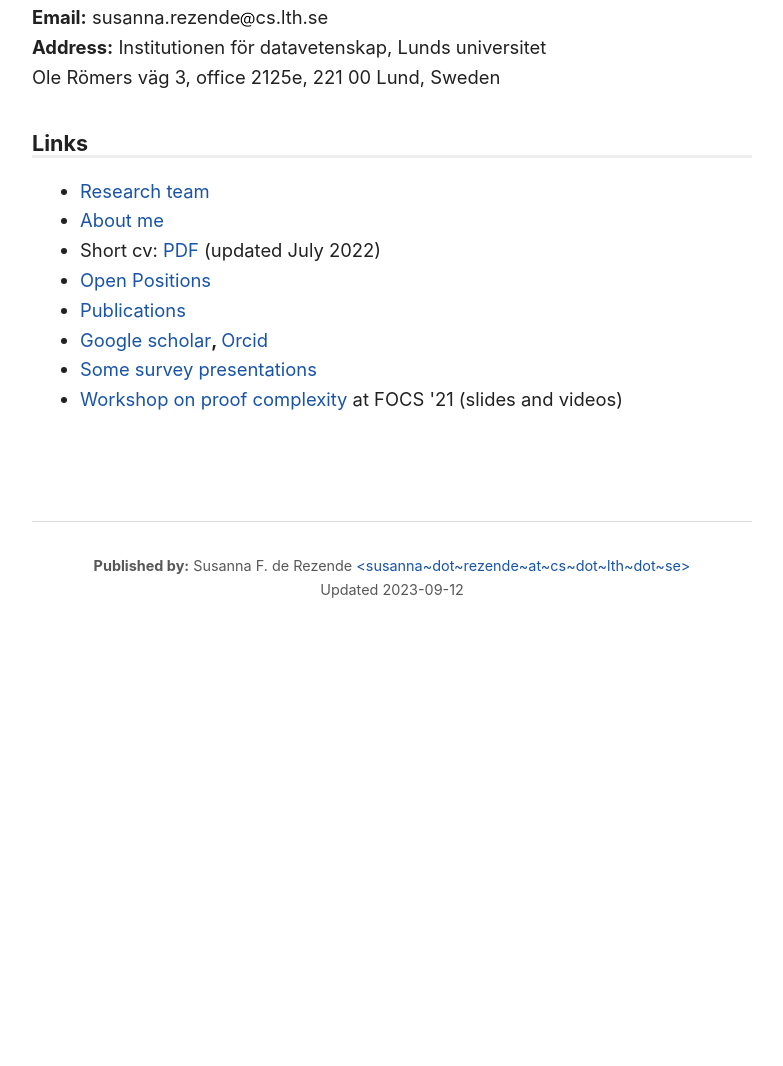
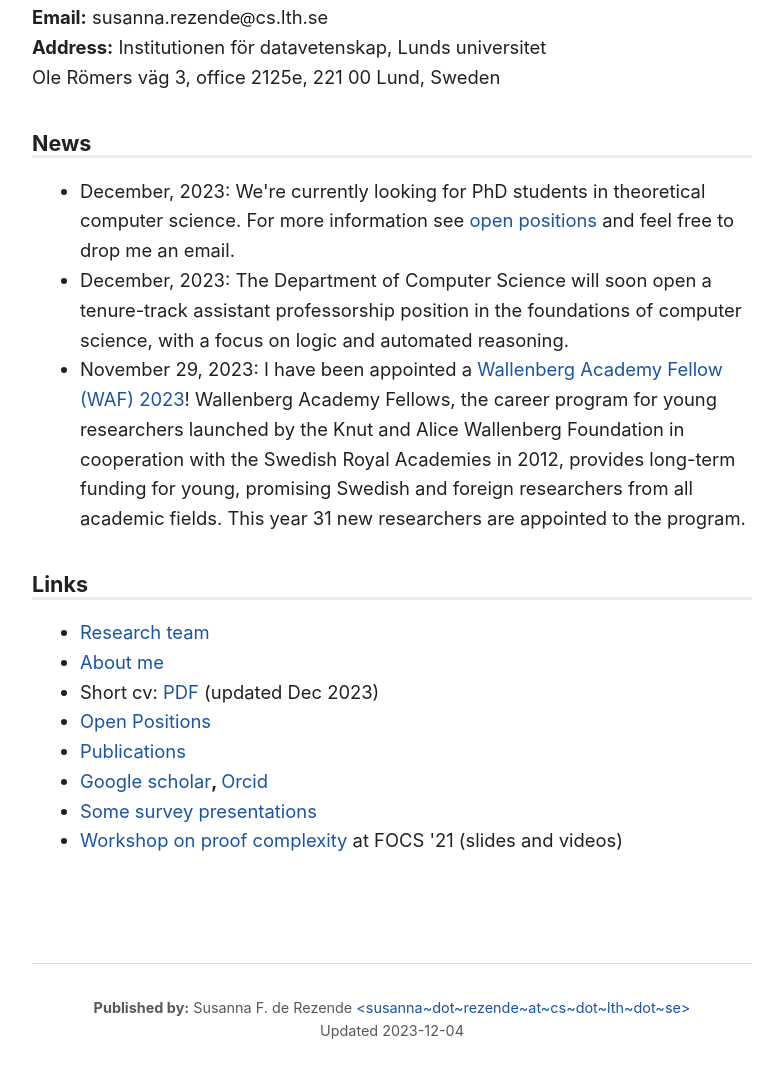
Before and after one commit to deRezende/deRezende.github.io, a plain HTML site: page index.html in a window 1280 px wide. Shown: the part 409-1475 px from the top of the page, without its empty margins (248-1031 px from the left). Before the commit the page ends 1034 px from the top, so only its background shows below. Drawn offline with Linux system fonts and the light colour scheme.

Commit message:
update cv, about, open, team

```diff
--- a/index.html
+++ b/index.html
@@ -55,9 +55,6 @@
 	I am an Assistant Professor at the
 	<a href="https://cs.lth.se/english/">Department of Computer Science, LTH</a>,
 	<a href="https://www.lunduniversity.lu.se/">Lund University</a>.
-<!--	Prior to this, I was a postdoc at the
-	<a href="http://www.math.cas.cz/">Institute of Mathematics of the Czech Academy of Sciences</a>
-	with a <a href="https://kaw.wallenberg.org/en/susanna-figueiredo-de-rezende">KAW fellowship</a>. -->
     My research is in complexity theory, in particular in the areas of proof, circuit and communication complexity.
 	You can read more about me <a href="./about.html">here</a> and about the research team <a href="./team.html">here</a>.
 </p>
@@ -84,13 +81,19 @@
 
 
 
-<!--    <h2>News</h2>
+    <h2>News</h2>
     <p>
 	<ul>
 	<li>
-	We're currently looking for two PhD students in theoretical computer science. For more information see <a href="./openpositions/index.html">open positions</a> and feel free to drop me an email.
+	December, 2023: We're currently looking for PhD students in theoretical computer science. For more information see <a href="./openpositions/index.html">open positions</a> and feel free to drop me an email.
 	</li>
-	<li> 	We are happy to welcome our new PhD student, Noel Arteche!
+	<li>
+	December, 2023: The Department of Computer Science will soon open a tenure-track assistant professorship position in the foundations of computer science, with a focus on logic and automated reasoning.
+	</li>
+	<li>
+	November 29, 2023: I have been appointed a <a href="https://kaw.wallenberg.org/en/wallenberg-academy-fellows">Wallenberg Academy Fellow (WAF) 2023</a>! Wallenberg Academy Fellows, the career program for young researchers launched by the Knut and Alice Wallenberg Foundation in cooperation with the Swedish Royal Academies in 2012, provides long-term funding for young, promising Swedish and foreign researchers from all academic fields. This year 31 new researchers are appointed to the program.
+	</li>
+<!--	<li> 	We are happy to welcome our new PhD student, Noel Arteche!
 	</li>
 	<li>
 	<a href="https://dl.acm.org/doi/abs/10.1145/3532737.3532746">Proofs, Circuits, and Communication</a> with Mika Göös and Robert Robere  in SIGACT News Complexity Theory Column, March 2022.
@@ -100,9 +103,10 @@
 	<a href="https://focs2021.cs.colorado.edu/">FOCS '21</a>. Links to slides and videos of the talks can be found on the workshop's website
 	<a href="https://derezende.github.io/focs21proofcomplexity/index.html">Reflections on Propositional Proofs in Algorithms and Complexity</a>.
     </li>
+-->
 	</ul>
     </p>
--->
+
 
     <h2>Links</h2>
     <ul>
@@ -120,7 +124,7 @@
 
     <li>
     Short cv: <a href="./index_files/deRezende_cv.pdf">PDF</a>
-    (updated July 2022)
+    (updated Dec 2023)
     </li>
 
     <li>
@@ -158,7 +162,7 @@
 	<strong>
 		Published by:</strong> Susanna F. de Rezende <a href="mailto:susanna%7Edot%7Erezende%7Eat%7Ecs%7Edot%7Elth%7Edot%7Ese">&lt;susanna~dot~rezende~at~cs~dot~lth~dot~se&gt;</a>
 	<br>
-		Updated 2023-09-12
+		Updated 2023-12-04
 </footer>
 
   <!-- Default Statcounter code for website
```
Also changed, not shown: about.html (+4 -2 lines), openpositions/index.html (+1 -1 lines), team.html (+6 -3 lines), 1 other file.
